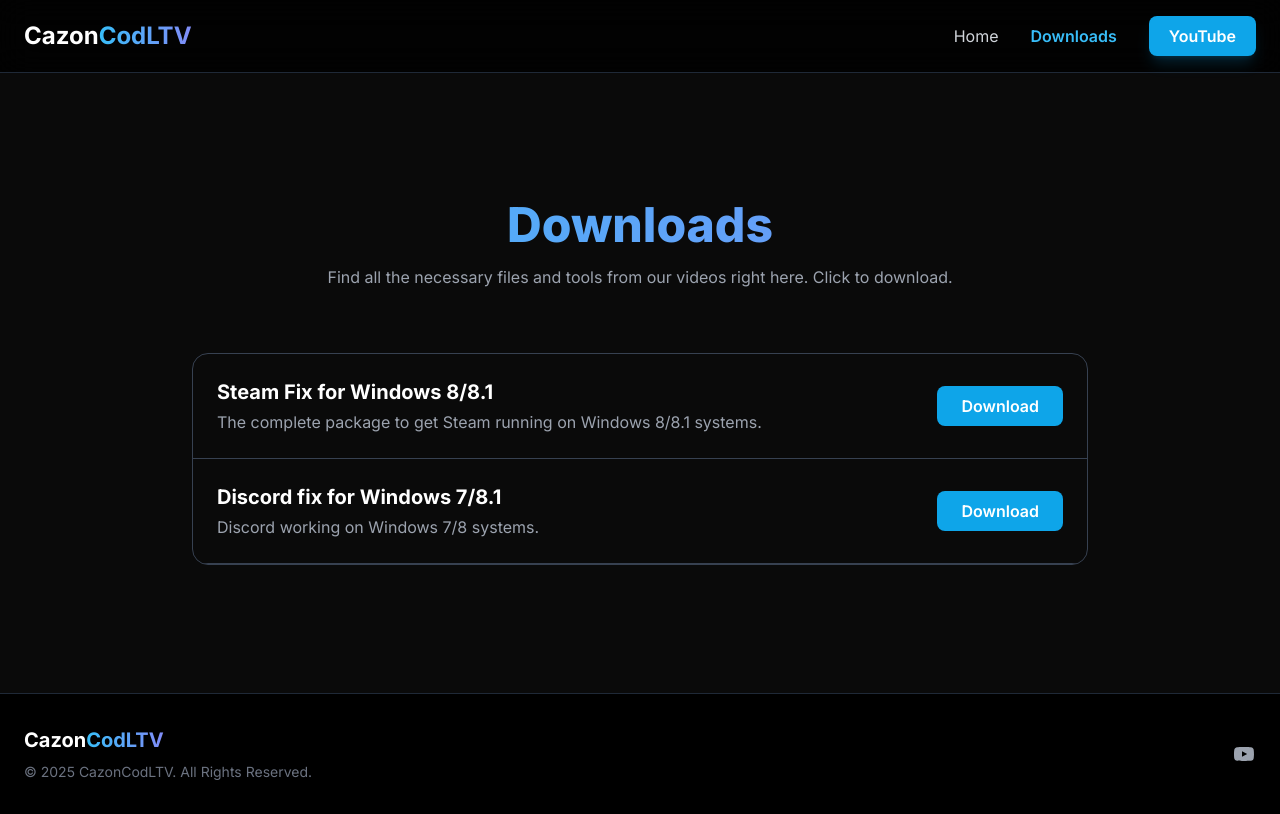
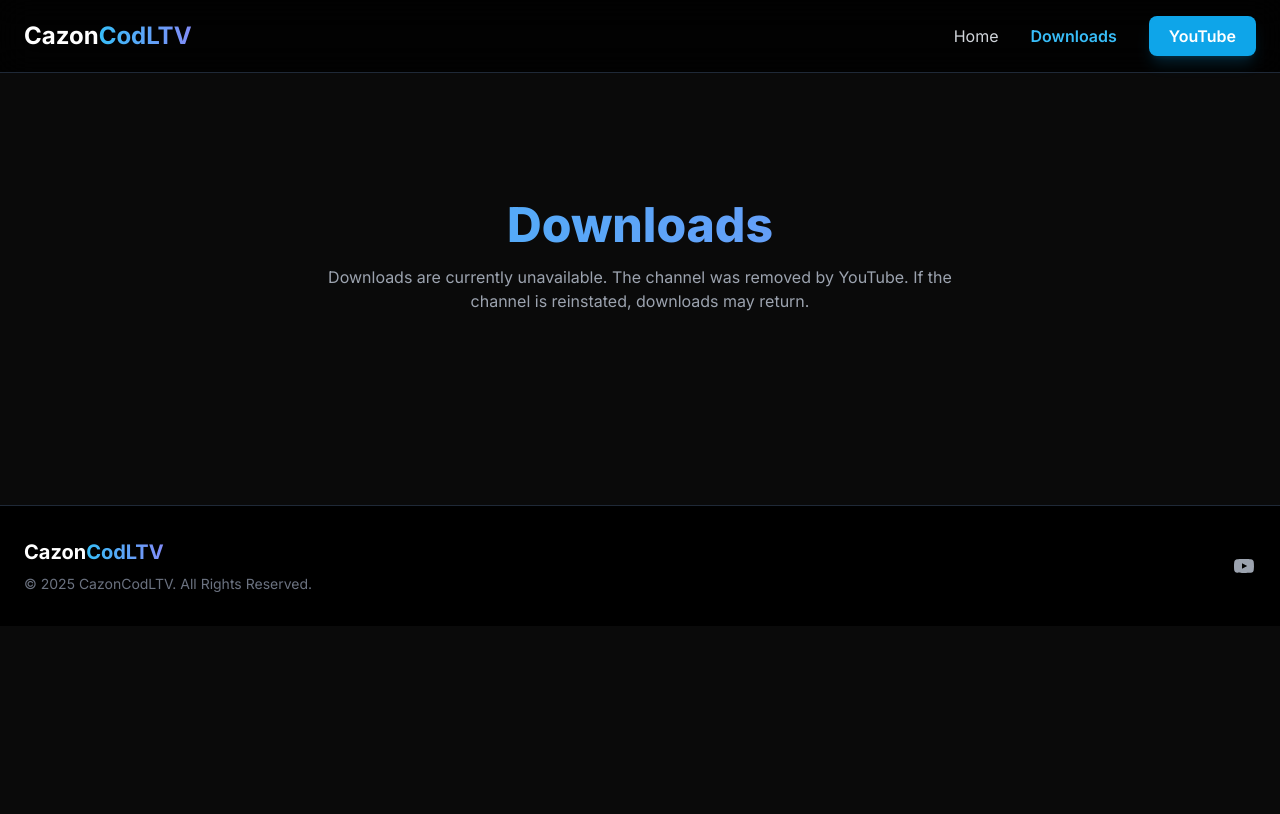
Before and after one commit to CazonCodLTV/cazoncodltv.github.io, a plain HTML site: page downloads.html in a window 1280 px wide. Drawn offline with nearby package versions, Linux system fonts and the light colour scheme.

Commit message:
Update downloads.html

```diff
--- a/downloads.html
+++ b/downloads.html
@@ -29,9 +29,6 @@
             -webkit-background-clip: text;
             -webkit-text-fill-color: transparent;
         }
-        .download-item:hover {
-            background-color: rgba(31, 41, 55, 0.5);
-        }
     </style>
 </head>
 <body class="antialiased">
@@ -59,7 +56,7 @@
                     </button>
                 </div>
             </div>
-             <div id="mobile-menu" class="hidden md:hidden mt-4 space-y-2">
+            <div id="mobile-menu" class="hidden md:hidden mt-4 space-y-2">
                 <a href="index.html" class="block py-2 px-4 text-sm text-gray-300 hover:bg-gray-700 rounded-lg">Home</a>
                 <a href="downloads.html" class="block py-2 px-4 text-sm bg-gray-700 text-white rounded-lg">Downloads</a>
                 <a href="https://www.youtube.com/@cazontecharena" target="_blank" class="block mt-2 text-center bg-sky-500 hover:bg-sky-600 text-white font-semibold px-4 py-2 rounded-lg transition-all duration-300">
@@ -74,29 +71,9 @@
             <div class="container mx-auto px-6">
                 <div class="text-center mb-16">
                     <h1 class="text-4xl md:text-5xl font-extrabold gradient-text">Downloads</h1>
-                    <p class="text-gray-400 mt-4 max-w-2xl mx-auto">Find all the necessary files and tools from our videos right here. Click to download.</p>
-                </div>
-
-                <div class="max-w-4xl mx-auto">
-                    <div class="border border-gray-700 rounded-2xl overflow-hidden">
-                        <!-- Download Item 1 -->
-<div class="download-item p-6 border-b border-gray-700 flex flex-col sm:flex-row justify-between items-start sm:items-center transition-colors duration-300">
-    <div>
-        <h3 class="text-xl font-bold text-white">Steam Fix for Windows 8/8.1</h3>
-        <p class="text-gray-400 mt-1">The complete package to get Steam running on Windows 8/8.1 systems.</p>
-    </div>
-    <a href="https://drive.google.com/drive/folders/1rjqTmRIHrSMP8MziYdmoiS1-uvhL7dH8" target="_blank" class="mt-4 sm:mt-0 bg-sky-500 hover:bg-sky-600 text-white font-semibold px-6 py-2 rounded-lg transition-colors duration-300 flex-shrink-0">Download</a>
-</div>
-
-<!-- Download Item 2 -->
-<div class="download-item p-6 border-b border-gray-700 flex flex-col sm:flex-row justify-between items-start sm:items-center transition-colors duration-300">
-    <div>
-        <h3 class="text-xl font-bold text-white">Discord fix for Windows 7/8.1</h3>
-        <p class="text-gray-400 mt-1">Discord working on Windows 7/8 systems.</p>
-    </div>
-    <a href="https://www.mediafire.com/file/1cg9uj6f0wxpdsk/DiscordSetup_for_windows_8.1-7.exe/file" target="_blank" class="mt-4 sm:mt-0 bg-sky-500 hover:bg-sky-600 text-white font-semibold px-6 py-2 rounded-lg transition-colors duration-300 flex-shrink-0">Download</a>
-</div>
-                    </div>
+                    <p class="text-gray-400 mt-4 max-w-2xl mx-auto">
+                        Downloads are currently unavailable. The channel was removed by YouTube. If the channel is reinstated, downloads may return.
+                    </p>
                 </div>
             </div>
         </section>
@@ -124,7 +101,6 @@
     </footer>
 
     <script>
-        // Mobile menu toggle
         const mobileMenuButton = document.getElementById('mobile-menu-button');
         const mobileMenu = document.getElementById('mobile-menu');
 
```
